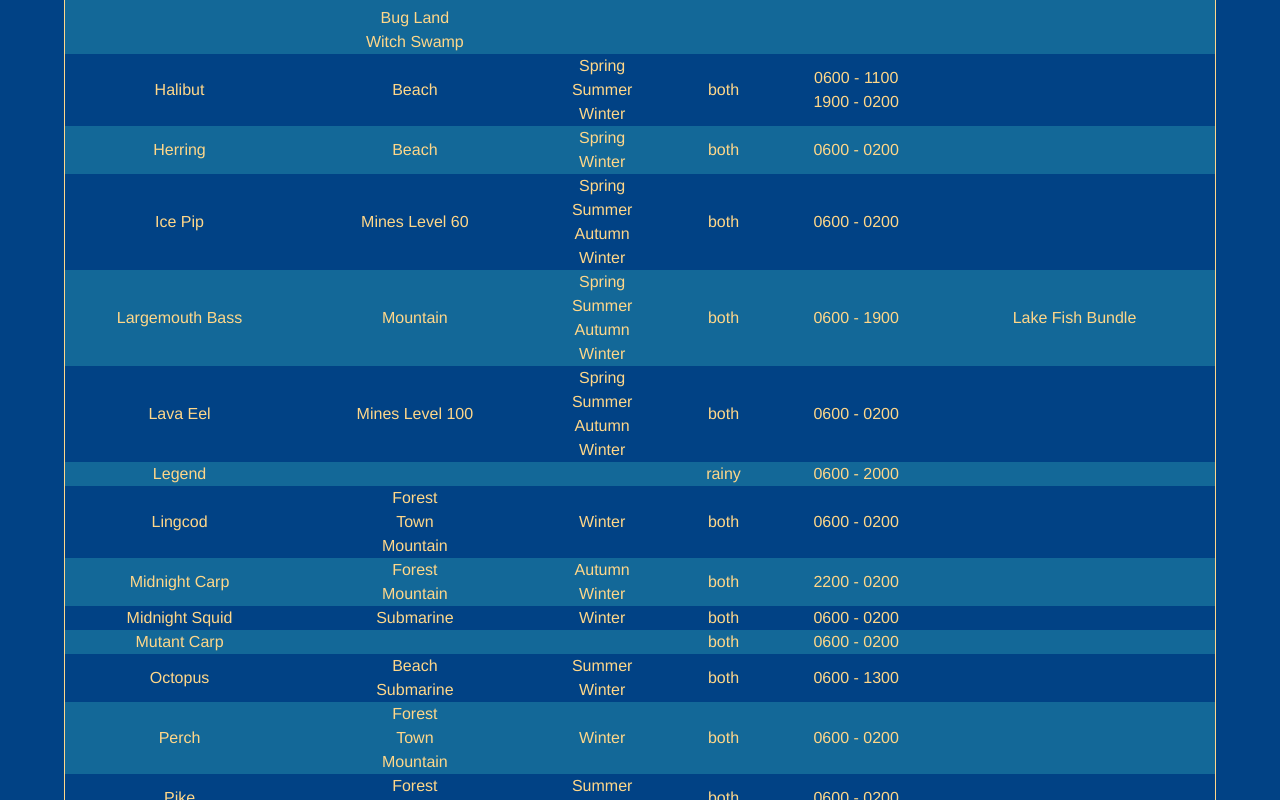
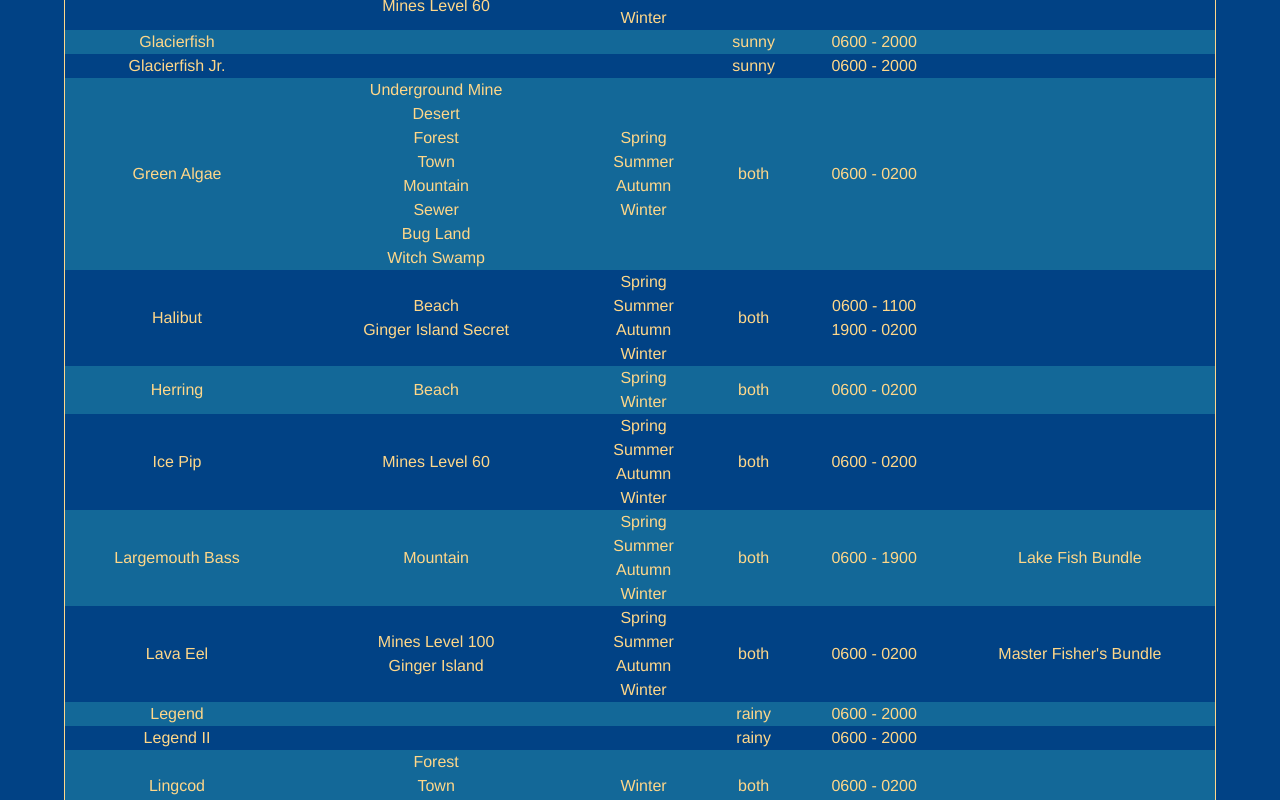
Before and after one commit to JamesParrish/stardew-tools, a React app: page / in a window 1280 px wide. Shown: the part 1160-1960 px from the top of the page. Built offline with nearby package versions, Linux system fonts and the light colour scheme.

Commit message:
Added Master Fisher's Bundle, new fish and new zones

```diff
--- a/src/Fish/Filters.tsx
+++ b/src/Fish/Filters.tsx
@@ -30,13 +30,18 @@ class Filters extends React.Component<Props, State> {
                         <option value="Desert">Desert</option>
                         <option value="Fishing Game">Fishing Game</option>
                         <option value="Forest">Forest</option>
+                        <option value="Ginger Island North">Ginger Island North</option>
+                        <option value="Ginger Island South">Ginger Island South</option>
+                        <option value="Ginger Island West">Ginger Island West</option>
+                        <option value="Ginger Island South East">Ginger Island South East</option>
+                        <option value="Ginger Island Cave">Ginger Island Cave</option>
+                        <option value="Ginger Island Secret">Ginger Island Secret</option>
                         <option value="Mines Level 20">Mines Level 20</option>
                         <option value="Mines Level 60">Mines Level 60</option>
                         <option value="Mines Level 100">Mines Level 100</option>
                         <option value="Mountain">Mountain</option>
                         <option value="Sewer">Sewer</option>
                         <option value="Submarine">Submarine</option>
-                        <option value="Temp">Temp</option>
                         <option value="Town">Town</option>
                         <option value="Underground Mine">Underground Mine</option>
                         <option value="Witch Swamp">Witch Swamp</option>
@@ -80,6 +85,7 @@ class Filters extends React.Component<Props, State> {
                         <option value="Ocean Fish Bundle">Ocean Fish Bundle</option>
                         <option value="River Fish Bundle">River Fish Bundle</option>
                         <option value="Specialty Fish Bundle">Specialty Fish Bundle</option>
+                        <option value="Master Fisher's Bundle">Master Fisher's Bundle</option>
                     </select>
                 </label>
             </form>
--- a/src/Fish/data/FishData.json
+++ b/src/Fish/data/FishData.json
@@ -245,7 +245,7 @@
                 }
             ],
             "weather": "both",
-            "bundle": ""
+            "bundle": "Master Fisher's Bundle"
         },
         {
             "name": "Red Snapper",
@@ -414,7 +414,7 @@
                 }
             ],
             "weather": "both",
-            "bundle": ""
+            "bundle": "Master Fisher's Bundle"
         },
         {
             "name": "Legend",
@@ -453,7 +453,7 @@
                 }
             ],
             "weather": "both",
-            "bundle": ""
+            "bundle": "Master Fisher's Bundle"
         },
         {
             "name": "Flounder",
@@ -721,6 +721,110 @@
                 }
             ],
             "weather": "both",
+            "bundle": "Master Fisher's Bundle"
+        },
+        {
+            "name": "Stingray",
+            "id": 836,
+            "difficulty": 80,
+            "times": [
+                {
+                    "startTime": "0600",
+                    "endTime": "0200"
+                }
+            ],
+            "weather": "both",
+            "bundle": ""
+        },
+        {
+            "name": "Lionfish",
+            "id": 837,
+            "difficulty": 50,
+            "times": [
+                {
+                    "startTime": "0600",
+                    "endTime": "0200"
+                }
+            ],
+            "weather": "both",
+            "bundle": ""
+        },
+        {
+            "name": "Blue Discus",
+            "id": 838,
+            "difficulty": 60,
+            "times": [
+                {
+                    "startTime": "0600",
+                    "endTime": "0200"
+                }
+            ],
+            "weather": "both",
+            "bundle": ""
+        },
+        {
+            "name": "Son of Crimsonfish",
+            "id": 898,
+            "difficulty": 95,
+            "times": [
+                {
+                    "startTime": "0600",
+                    "endTime": "2000"
+                }
+            ],
+            "weather": "both",
+            "bundle": ""
+        },
+        {
+            "name": "Ms. Angler",
+            "id": 899,
+            "difficulty": 85,
+            "times": [
+                {
+                    "startTime": "0600",
+                    "endTime": "0200"
+                }
+            ],
+            "weather": "both",
+            "bundle": ""
+        },
+        {
+            "name": "Legend II",
+            "id": 900,
+            "difficulty": 110,
+            "times": [
+                {
+                    "startTime": "0600",
+                    "endTime": "2000"
+                }
+            ],
+            "weather": "rainy",
+            "bundle": ""
+        },
+        {
+            "name": "Radioactive Carp",
+            "id": 901,
+            "difficulty": 80,
+            "times": [
+                {
+                    "startTime": "0600",
+                    "endTime": "0200"
+                }
+            ],
+            "weather": "both",
+            "bundle": ""
+        },
+        {
+            "name": "Glacierfish Jr.",
+            "id": 902,
+            "difficulty": 100,
+            "times": [
+                {
+                    "startTime": "0600",
+                    "endTime": "2000"
+                }
+            ],
+            "weather": "sunny",
             "bundle": ""
         }
     ],
@@ -1068,6 +1172,214 @@
             ]
         },
         {
+            "name": "IslandNorth",
+            "prettyName": "Ginger Island North",
+            "spring": [
+                701,
+                838,
+                269
+            ],
+            "summer": [
+                701,
+                838,
+                269
+            ],
+            "autumn": [
+                701,
+                838,
+                269
+            ],
+            "winter": [
+                701,
+                838,
+                269
+            ]
+        },
+        {
+            "name": "IslandSouth",
+            "prettyName": "Ginger Island South",
+            "spring": [
+                155,
+                130,
+                128,
+                267,
+                837
+            ],
+            "summer": [
+                155,
+                130,
+                128,
+                267,
+                837
+            ],
+            "autumn": [
+                155,
+                130,
+                128,
+                267,
+                837
+            ],
+            "winter": [
+                155,
+                130,
+                128,
+                267,
+                837
+            ]
+        },
+        {
+            "name": "IslandWest",
+            "prettyName": "Ginger Island West",
+            "spring": [
+                149,
+                155,
+                130,
+                128,
+                267,
+                837,
+                701,
+                838,
+                269
+            ],
+            "summer": [
+                149,
+                155,
+                130,
+                128,
+                267,
+                837,
+                701,
+                838,
+                269
+            ],
+            "autumn": [
+                149,
+                155,
+                130,
+                128,
+                267,
+                837,
+                701,
+                838,
+                269
+            ],
+            "winter": [
+                149,
+                155,
+                130,
+                128,
+                267,
+                837,
+                701,
+                838,
+                269
+            ]
+        },
+        {
+            "name": "IslandSouthEast",
+            "prettyName": "Ginger Island South East",
+            "spring": [
+                155,
+                130,
+                128,
+                267,
+                837
+            ],
+            "summer": [
+                155,
+                130,
+                128,
+                267,
+                837
+            ],
+            "autumn": [
+                155,
+                130,
+                128,
+                267,
+                837
+            ],
+            "winter": [
+                155,
+                130,
+                128,
+                267,
+                837
+            ]
+        },
+        {
+            "name": "IslandSouthEastCave",
+            "prettyName": "Ginger Island Cave",
+            "spring": [
+                155,
+                130,
+                128,
+                267,
+                836
+            ],
+            "summer": [
+                155,
+                130,
+                128,
+                267,
+                836
+            ],
+            "autumn": [
+                155,
+                130,
+                128,
+                267,
+                836
+            ],
+            "winter": [
+                155,
+                130,
+                128,
+                267,
+                836
+            ]
+        },
+        {
+            "name": "IslandSecret",
+            "prettyName": "Ginger Island Secret",
+            "spring": [
+                836,
+                267,
+                151,
+                708,
+                146,
+                155,
+                130
+            ],
+            "summer": [
+                836,
+                267,
+                151,
+                708,
+                146,
+                155,
+                130
+            ],
+            "autumn": [
+                836,
+                267,
+                151,
+                708,
+                146,
+                155,
+                130
+            ],
+            "winter": [
+                836,
+                267,
+                151,
+                708,
+                146,
+                155,
+                130
+            ]
+        },
+        {
             "name": "MinesLevel20",
             "prettyName": "Mines Level 20",
             "spring": [
@@ -1122,6 +1434,22 @@
             "winter": [
                 162
             ]
+        },
+        {
+            "name": "GingerIsland",
+            "prettyName": "Ginger Island",
+            "spring": [
+                162
+            ],
+            "summer": [
+                162
+            ],
+            "autumn": [
+                162
+            ],
+            "winter": [
+                162
+            ]
         }
     ]
 }
```
